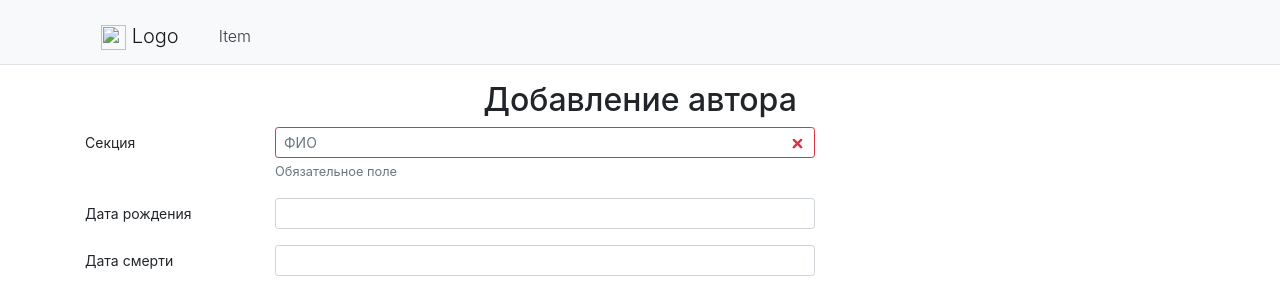
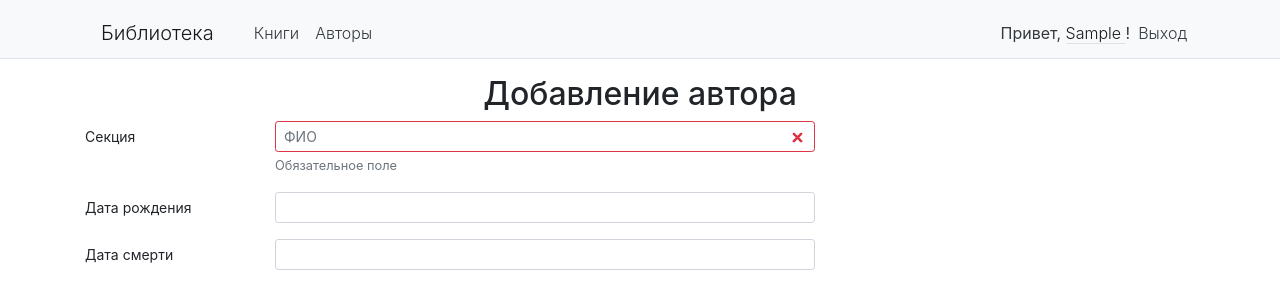
Before and after one commit to Bak0903/end_exam, a Django app: page /author/create/ in a window 1280 px wide. Shown: the top 286 px of the page. Run offline with Django 3.2, Linux system fonts and the light colour scheme; the visitor is signed in with stand-in values (Sample User, id 1); some libraries are stand-ins or nearby versions.

Commit message:
Этап 2. Добавил в навбар ссылки на книги, авторов и добавил панель логинки.

```diff
--- a/my_project/webapp/templates/base.html
+++ b/my_project/webapp/templates/base.html
@@ -19,10 +19,8 @@
 <nav class="navbar navbar-expand-lg navbar-light bg-light mb-3 border-bottom pb-0">
     <div class="container">
         <nav class="navbar navbar-light bg-light">
-            <a class="navbar-brand" href="#">
-                <img src="" width="25" height="25"
-                     class="d-inline-block" alt="">
-                <span class="h5 mb-0 pb-0 font-weight-light">Logo</span>
+            <a class="navbar-brand" href="{% url 'webapp:books' %}">
+                <span class="h5 mb-0 pb-0 font-weight-light">Библиотека</span>
             </a>
         </nav>
         <button class="navbar-toggler" type="button" data-toggle="collapse" data-target="#navbarNav"
@@ -32,13 +30,34 @@
         <div class="collapse navbar-collapse" id="navbarNav">
             <ul class="navbar-nav">
                 <li class="nav-item">
-                    <a href="#"
+                    <a href="{% url 'webapp:books' %}"
                        class="nav-link text-dark child_page font-weight-light"
-                       id="child_page">Item</a>
+                       id="child_page">Книги</a>
+                </li>
+                <li class="nav-item">
+                    <a href="{% url 'webapp:authors' %}"
+                       class="nav-link text-dark child_page font-weight-light"
+                       id="child_page">Авторы</a>
                 </li>
                 {% block menu %}
                 {% endblock %}
             </ul>
+            {% if user.is_authenticated %}
+                <ul class="navbar-nav ml-auto">
+                    <li class="nav-item navbar-text text-light"><a href id="session_number"></a></li>
+                    <li class="nav-item navbar-text text-dark">Привет,
+                        <span class="text-capitalize font-weight-light border-bottom">
+                            <a href="#">{{ user.username }}</a>
+                        </span> !
+                    </li>
+                    <li class="nav-item"><a href="{% url 'logout' %}" class="nav-link text-dark font-weight-light">Выход</a>
+                    </li>
+                </ul>
+            {% else %}
+                <ul class="navbar-nav ml-auto">
+                        <li class="nav-item"><a href="{% url 'login' %}" class="nav-link text-dark">Вход</a></li>
+                </ul>
+            {% endif %}
         </div>
     </div>
 </nav>
```
